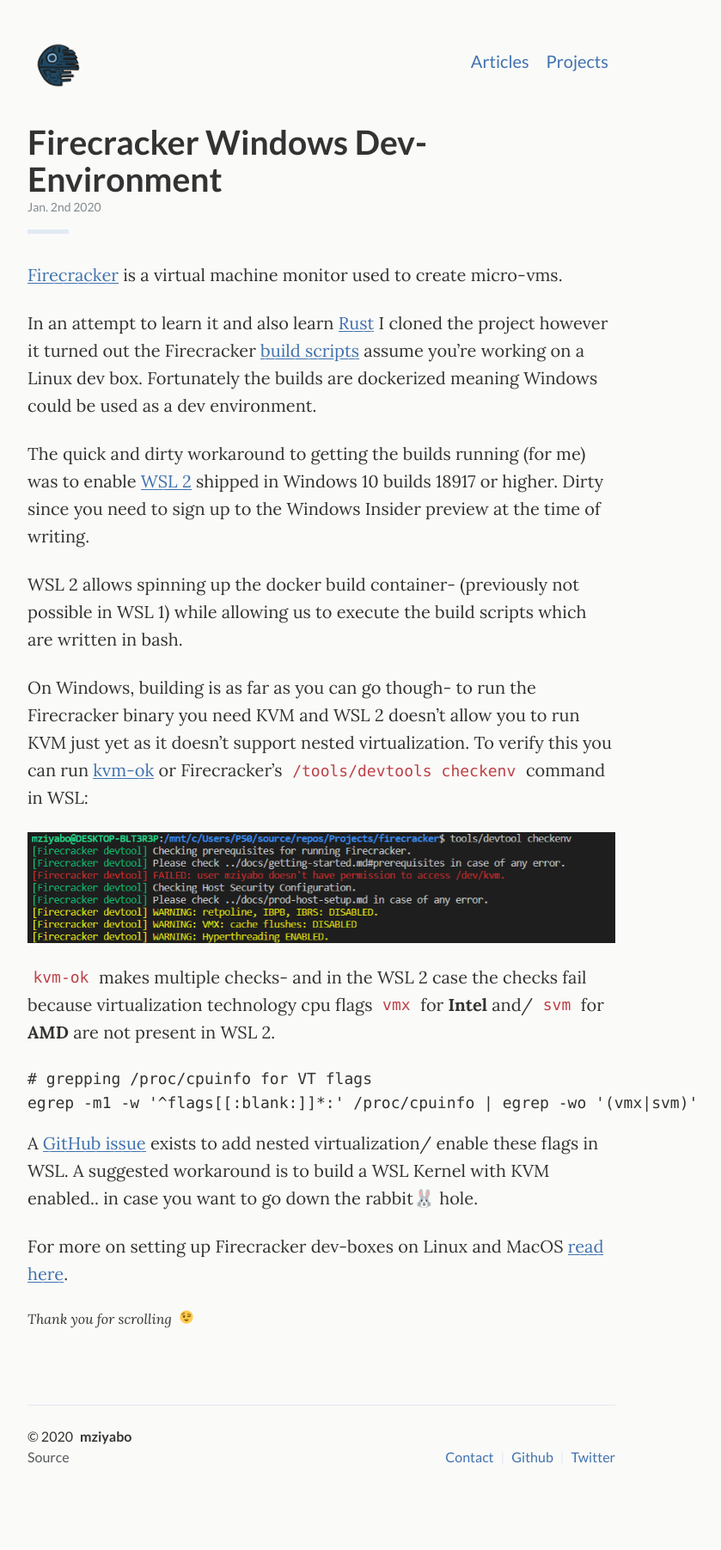
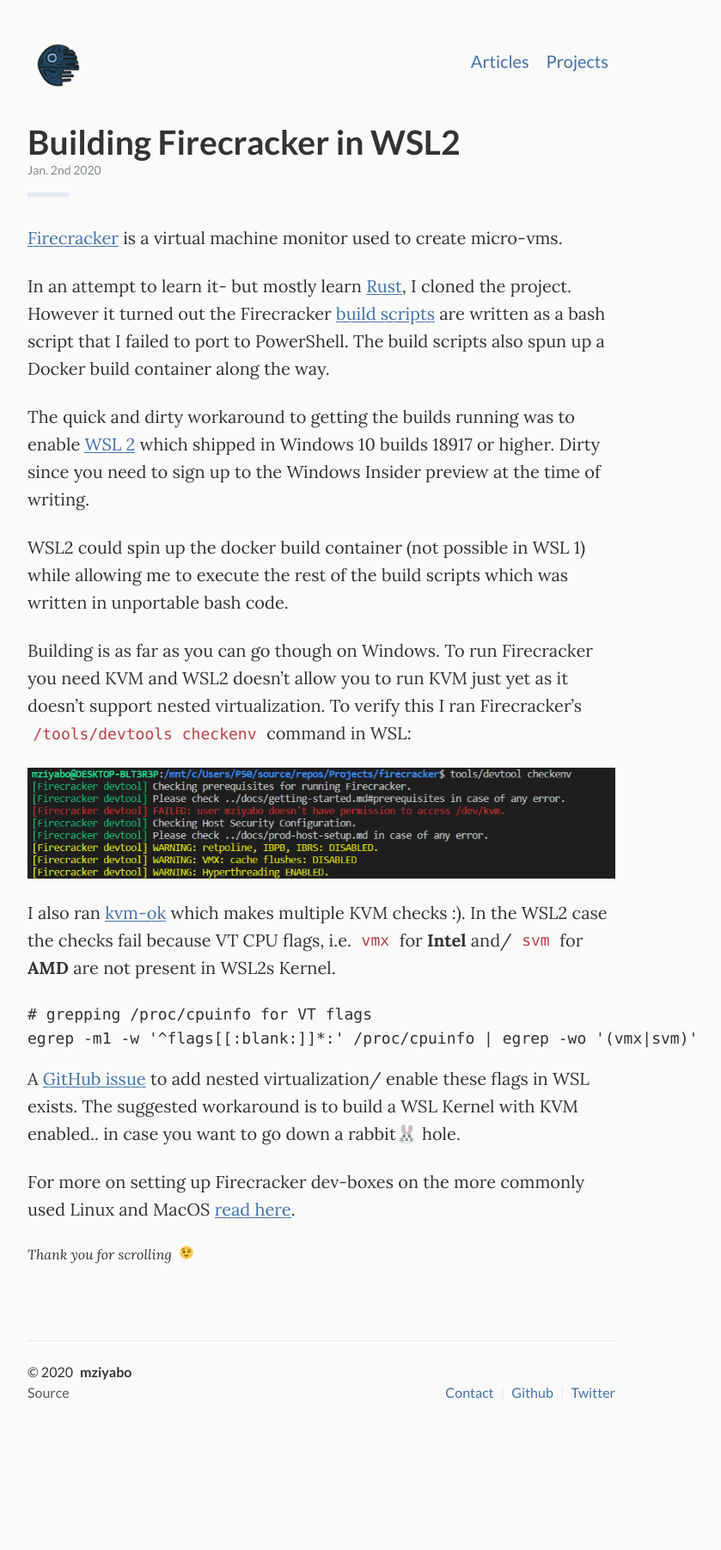
Before and after one commit to mziyabo/mziyabo.github.io, a Jekyll site: the page built from _posts/2020-01-02-firecracker-windows-dev-environment.md, in a window 1280 px wide. Shown: the whole page at 86% size, without its empty margins (266-1105 px from the left). Built offline with Jekyll 4.4.1, drawn with Linux system fonts in a browser that asks for light colours; comment, search, counter and statistics services are not loaded; after the commit the page ends 1728 px from its top, so only the background shows below that.

Commit message:
fix: content updates

````diff
--- a/_posts/2020-01-02-firecracker-windows-dev-environment.md
+++ b/_posts/2020-01-02-firecracker-windows-dev-environment.md
@@ -1,5 +1,5 @@
 ---
-title: "Firecracker Windows Dev-Environment"
+title: "Building Firecracker in WSL2"
 description: ""
 category: "Firecracker"
 tags: [Firecracker, Rust]
@@ -8,24 +8,23 @@ comments: true
 
 [Firecracker](https://github.com/firecracker-microvm/firecracker) is a virtual machine monitor used to create micro-vms.
 
-In an attempt to learn it and also learn [Rust](https://www.rust-lang.org/) I cloned the project however it turned out the Firecracker [build scripts](https://github.com/firecracker-microvm/firecracker/blob/master/tools/devtool) assume you're working on a Linux dev box. Fortunately the builds are dockerized meaning Windows could be used as a dev environment.
+In an attempt to learn it- but mostly learn [Rust](https://www.rust-lang.org/), I cloned the project. However it turned out the Firecracker [build scripts](https://github.com/firecracker-microvm/firecracker/blob/master/tools/devtool) are written as a bash script that I failed to port to PowerShell. The build scripts also spun up a Docker build container along the way.
 
-The quick and dirty workaround to getting the builds running (for me) was to enable [WSL 2](https://docs.microsoft.com/en-us/windows/WSL/WSL2-install) shipped in Windows 10 builds 18917 or higher. Dirty since you need to sign up to the Windows Insider preview at the time of writing.
+The quick and dirty workaround to getting the builds running was to enable [WSL 2](https://docs.microsoft.com/en-us/windows/WSL/WSL2-install) which shipped in Windows 10 builds 18917 or higher. Dirty since you need to sign up to the Windows Insider preview at the time of writing.
 
-WSL 2 allows spinning up the docker build container- (previously not possible in WSL 1) while allowing us to execute the build scripts which are written in bash.
+WSL2 could spin up the docker build container (not possible in WSL 1) while allowing me to execute the rest of the build scripts which was written in unportable bash code.
 
-On Windows, building is as far as you can go though- to run the Firecracker binary you need KVM and WSL 2 doesn't allow you to run KVM just yet as it doesn't support nested virtualization.
-To verify this you can run [kvm-ok](http://manpages.ubuntu.com/manpages/xenial/man1/kvm-ok.1.html) or Firecracker's `/tools/devtools checkenv` command in WSL:
+Building is as far as you can go though on Windows. To run Firecracker you need KVM and WSL2 doesn't allow you to run KVM just yet as it doesn't support nested virtualization. To verify this I ran Firecracker's `/tools/devtools checkenv` command in WSL:
 
 ![/tools/checkenv](/assets/posts/checkenv.PNG)
 
-`kvm-ok` makes multiple checks- and in the WSL 2 case the checks fail because virtualization technology cpu flags `vmx` for **Intel** and/ `svm` for **AMD** are not present in WSL 2.
+I also ran [kvm-ok](http://manpages.ubuntu.com/manpages/xenial/man1/kvm-ok.1.html) which makes multiple KVM checks :). In the WSL2 case the checks fail because VT CPU flags, i.e. `vmx` for **Intel** and/ `svm` for **AMD** are not present in WSL2s Kernel.
 
 ``` sh
 # grepping /proc/cpuinfo for VT flags
 egrep -m1 -w '^flags[[:blank:]]*:' /proc/cpuinfo | egrep -wo '(vmx|svm)'
 ```
 
-A [GitHub issue](https://github.com/microsoft/WSL/issues/4193) exists to add nested virtualization/ enable these flags in WSL. A suggested workaround is to build a WSL Kernel with KVM enabled.. in case you want to go down the rabbit🐰 hole.
+A [GitHub issue](https://github.com/microsoft/WSL/issues/4193) to add nested virtualization/ enable these flags in WSL exists. The suggested workaround is to build a WSL Kernel with KVM enabled.. in case you want to go down a rabbit🐰 hole.
 
-For more on setting up Firecracker dev-boxes on Linux and MacOS [read here](https://github.com/firecracker-microvm/firecracker/blob/777e366329c48764db51325eda241943ca485d97/docs/dev-machine-setup.md).
+For more on setting up Firecracker dev-boxes on the more commonly used Linux and MacOS [read here](https://github.com/firecracker-microvm/firecracker/blob/777e366329c48764db51325eda241943ca485d97/docs/dev-machine-setup.md).
````
Also changed, not shown: _pages/about.md (+2 -9 lines), _pages/projects.html (+23 -8 lines), index.md (+3 -14 lines), _config.yml (line endings or trailing spaces), _includes/header.html (line endings or trailing spaces).
